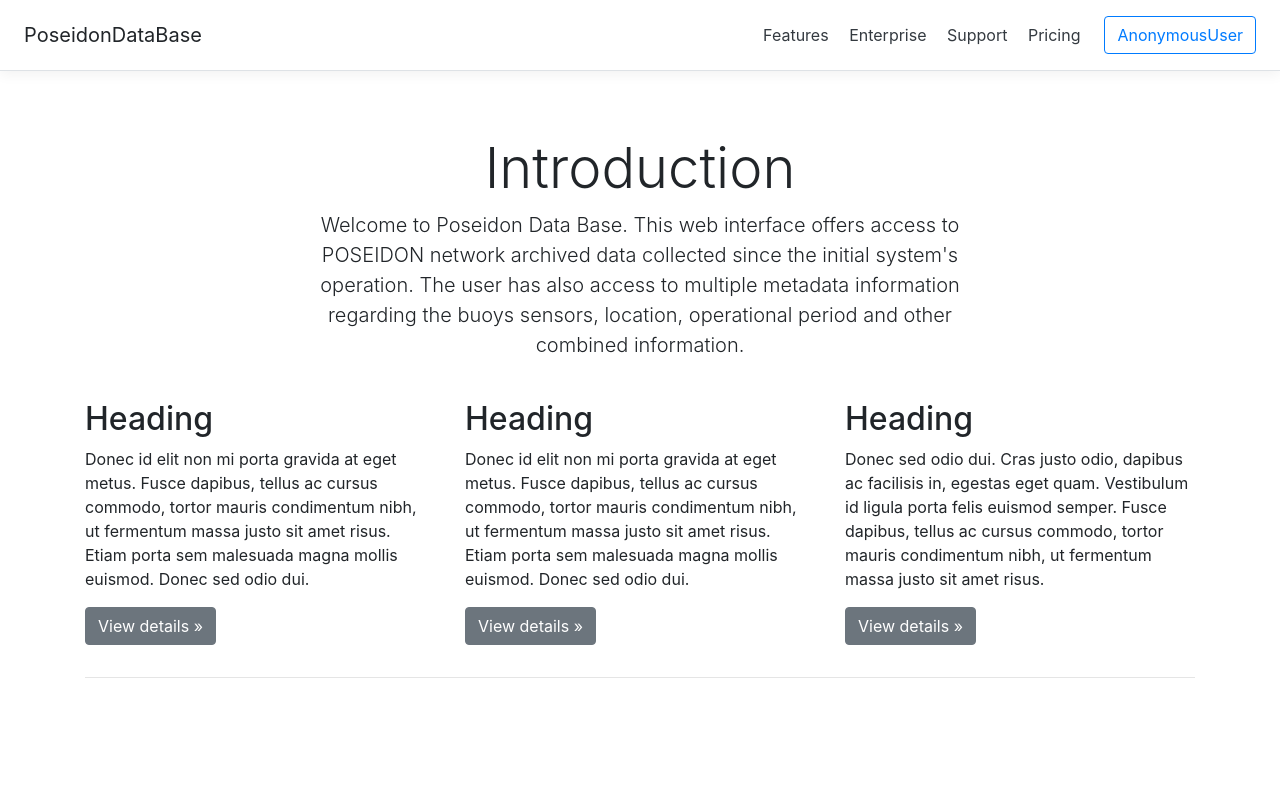
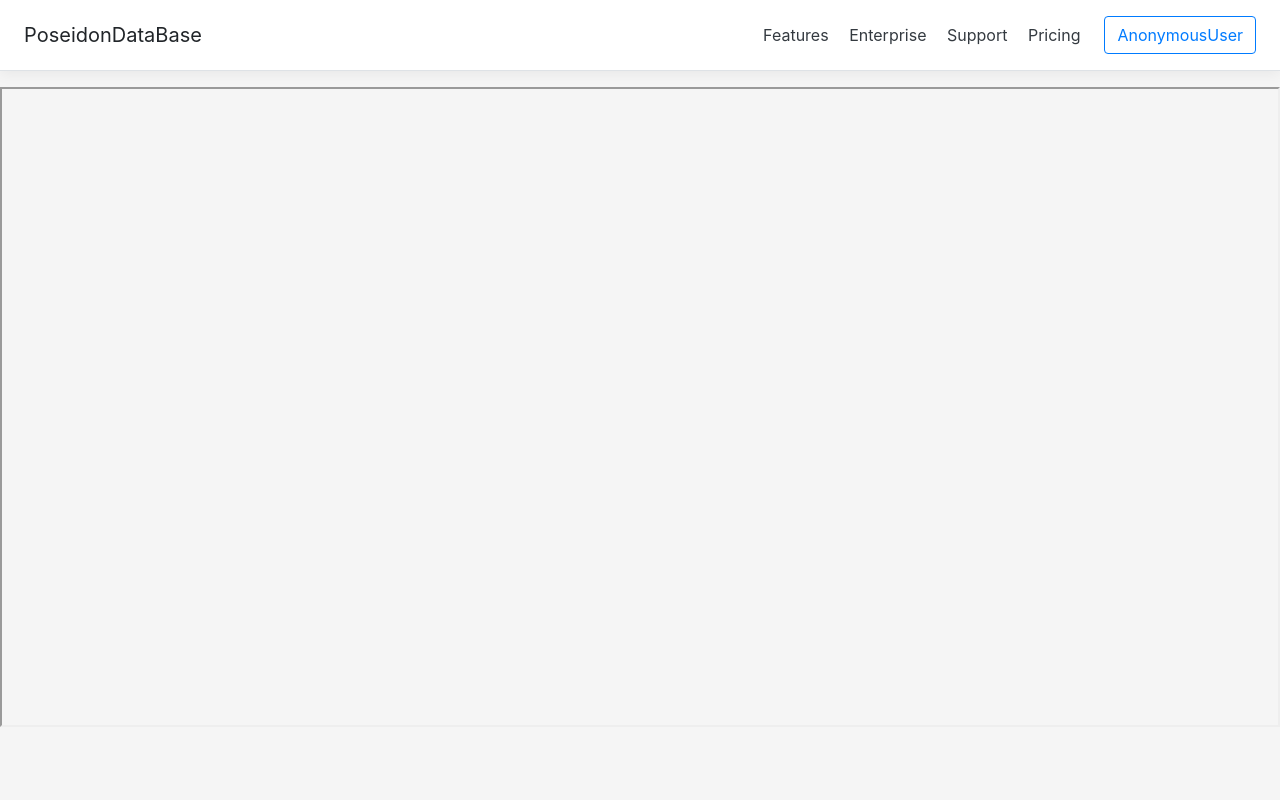
Before and after one commit to AntigoniMoira/hcmr_projects, a Django app: template api/templates/api/index.html in a window 1280 px wide. Run offline with Django 3.2, Linux system fonts and the light colour scheme; the template is opened without the code that fills it, so the values that code supplies are empty; some libraries are stand-ins or nearby versions.

Commit message:
final login

```diff
--- a/api/static/api/css/styles.css
+++ b/api/static/api/css/styles.css
@@ -1,6 +1,7 @@
 html,
 body {
   height: 100%;
+  background-color: #f5f5f5;
 }
 
 /****** login.html START ******/
@@ -12,7 +13,6 @@ body {
 	align-items: center;
 	padding-top: 40px;
 	padding-bottom: 40px;
-	background-color: #f5f5f5;
   }
 
 .form-signin {
@@ -46,6 +46,10 @@ body {
   border-top-right-radius: 0;
 }
 
+#login-fail-message{
+  color: red;
+}
+
 /****** login.html END ******/
 
 /****** index.html START ******/
--- /dev/null
+++ b/api/static/api/js/ajax-errors.js
@@ -0,0 +1,30 @@
+class AjaxError {
+    constructor(error) {
+        this.status = error.status;
+        //this.name = error.name;
+
+        if (error.statusText >= 200 && error.statusText <= 206) {
+            this.msg = 'Επιτυχής καταχώρηση';
+        } else if (error.statusText === 400) {
+            this.msg = 'Παρακαλούμε ελέγξτε ξανά τα εισαχθέντα στοιχεία';
+        } else if (error.statusText === 401) {
+            this.msg = 'Unauthorized';
+        } else if (error.statusText === 404) {
+            this.msg = 'Η σελίδα αυτή δεν είναι διαθέσιμη';
+        } else if (error.statusText >= 500 && error.statusText <= 511) {
+            this.msg = 'Παρουσιάστηκε πρόβλημα στον server';
+        }
+        else {
+            this.msg = 'Κάτι πήγε στραβά. Παρακαλούμε προσπαθήστε ξανά σε λίγο.';
+        }
+
+    }
+
+    //methods here
+    printError() {
+        console.error(this);
+    }
+
+} // end of class
+
+export default AjaxError
--- a/api/static/api/js/login-validation.js
+++ b/api/static/api/js/login-validation.js
@@ -1,5 +1,6 @@
 import Ajax from './Ajax.js';
 import HomeRoutes from './routes.js';
+import AjaxError from './ajax-errors.js';
 const ajax = new Ajax($("[name=csrfmiddlewaretoken]").val());
 
 
@@ -8,7 +9,6 @@ const loginValidation = function () {
     $(".form-signin").submit(function (e) {
         // catch the form's submit event
 
-        //Έστω ότι έχουν γίνει έλεγχοι και μας έχει δώσει email και password
         e.preventDefault();
         var login_data = {
             email: $("#inputEmail").val(),
@@ -20,10 +20,10 @@ const loginValidation = function () {
             if (return_data.success === true) {
               window.location.href = return_data.redirectUri;
             } else if (return_data.success === false) {
-              $("#login-fail-message").html("<h4> *" + return_data.errorMessage + "</h4>");
+              $("#login-fail-message").html("<h4> *" + return_data.message + "</h4>");
             }
           }).catch((error) => {
-            $(".givmed-loader").hide();
+           //edw na kryftei o loader
             const err = new AjaxError(error);
             $("#login-fail-message").html("<h4> *" + err.msg + "</h4>");
           });
--- a/api/static/api/js/test.js
+++ b/api/static/api/js/test.js
@@ -2,7 +2,7 @@ const test = function () {
 
     $(".form-signin").submit(function (e) {
         // catch the form's submit event
-        console.log("yeap!!!");
+        console.log("test!!!");
 
     });
 };
--- a/api/templates/api/index.html
+++ b/api/templates/api/index.html
@@ -12,7 +12,7 @@
     </nav>
     <a class="btn btn-outline-primary" href="/api/logout">{{user}}</a>
 </div>
-
+{% if user.is_staff is True %}
 <div class="introduction-header px-3 py-3 pt-md-5 pb-md-4 mx-auto text-center">
     <h1 class="display-4">Introduction</h1>
     <p class="lead">Welcome to Poseidon Data Base. This web interface offers access to POSEIDON network archived data collected since the initial system's operation. The user has also access to multiple metadata information regarding the buoys sensors, location, operational period and other combined information.</p>
@@ -22,19 +22,20 @@
 
     <div class="container">
         <!-- Example row of columns -->
+
         <div class="row fix">
-            <div class="col-md-4">
-                <h2>Heading</h2>
+            <div class="col-md-4" id="poseidon-db-col">
+                <h2>Poseidon_db</h2>
                 <p>Donec id elit non mi porta gravida at eget metus. Fusce dapibus, tellus ac cursus commodo, tortor mauris condimentum nibh, ut fermentum massa justo sit amet risus. Etiam porta sem malesuada magna mollis euismod. Donec sed odio dui. </p>
-                <p><a class="btn btn-secondary" href="#" role="button">View details &raquo;</a></p>
+                <p><a class="btn btn-secondary" href="https://localhost/db/index.php" role="button">View details &raquo;</a></p>
             </div>
-            <div class="col-md-4">
-                <h2>Heading</h2>
+            <div class="col-md-4" id="api-col">
+                <h2>API</h2>
                 <p>Donec id elit non mi porta gravida at eget metus. Fusce dapibus, tellus ac cursus commodo, tortor mauris condimentum nibh, ut fermentum massa justo sit amet risus. Etiam porta sem malesuada magna mollis euismod. Donec sed odio dui. </p>
-                <p><a class="btn btn-secondary" href="#" role="button">View details &raquo;</a></p>
+                <p><a class="btn btn-secondary" href="./platforms" role="button">View details &raquo;</a></p>
             </div>
-            <div class="col-md-4">
-                <h2>Heading</h2>
+            <div class="col-md-4" id="qc-tool-col">
+                <h2>qc_tool</h2>
                 <p>Donec sed odio dui. Cras justo odio, dapibus ac facilisis in, egestas eget quam. Vestibulum id ligula porta felis euismod semper. Fusce dapibus, tellus ac cursus commodo, tortor mauris condimentum nibh, ut fermentum massa justo sit amet risus.</p>
                 <p><a class="btn btn-secondary" href="#" role="button">View details &raquo;</a></p>
             </div>
@@ -43,7 +44,9 @@
         <hr>
 
     </div> <!-- /container -->
-
+    {% else %}
+    <iframe src="https://localhost/db/index.php" width="100%" height="80%"></iframe>
+    {% endif %}
 </main>
 
 
--- a/api/templates/api/login.html
+++ b/api/templates/api/login.html
@@ -18,6 +18,7 @@
             <input type="checkbox" value="remember-me"> Remember me
         </label>
         </div>
+        <div id="login-fail-message"></div>
         <button class="btn btn-lg btn-primary btn-block" type="submit">Sign in</button>
         <p class="mt-5 mb-3 text-muted">&copy; 2017-2018</p>
     </form>
--- a/hcmr_poseidon/settings.py
+++ b/hcmr_poseidon/settings.py
@@ -44,7 +44,8 @@ INSTALLED_APPS = [
     'rest_framework',
     'rest_framework.authtoken',
     'django_filters',
-    'crispy_forms'
+    'crispy_forms',
+    'corsheaders'
 ]
 
 REST_FRAMEWORK = {
@@ -61,6 +62,7 @@ REST_FRAMEWORK = {
 MIDDLEWARE = [
     'django.middleware.security.SecurityMiddleware',
     'django.contrib.sessions.middleware.SessionMiddleware',
+    'corsheaders.middleware.CorsMiddleware',
     'django.middleware.common.CommonMiddleware',
     'django.middleware.csrf.CsrfViewMiddleware',
     'django.contrib.auth.middleware.AuthenticationMiddleware',
@@ -101,7 +103,6 @@ WSGI_APPLICATION = 'hcmr_poseidon.wsgi.application'
 
 #Place DATABASES ={...} here:
 
-
 # Password validation
 # https://docs.djangoproject.com/en/1.11/ref/settings/#auth-password-validators
 
@@ -134,6 +135,7 @@ USE_L10N = True
 
 USE_TZ = True
 
+CORS_ORIGIN_ALLOW_ALL = True
 
 # Static files (CSS, JavaScript, Images)
 # https://docs.djangoproject.com/en/1.11/howto/static-files/
```
Also changed, not shown: api/custom_permissions.py (added, +9 -0 lines), api/serializers.py (+1 -7 lines), api/views.py (+19 -4 lines).
